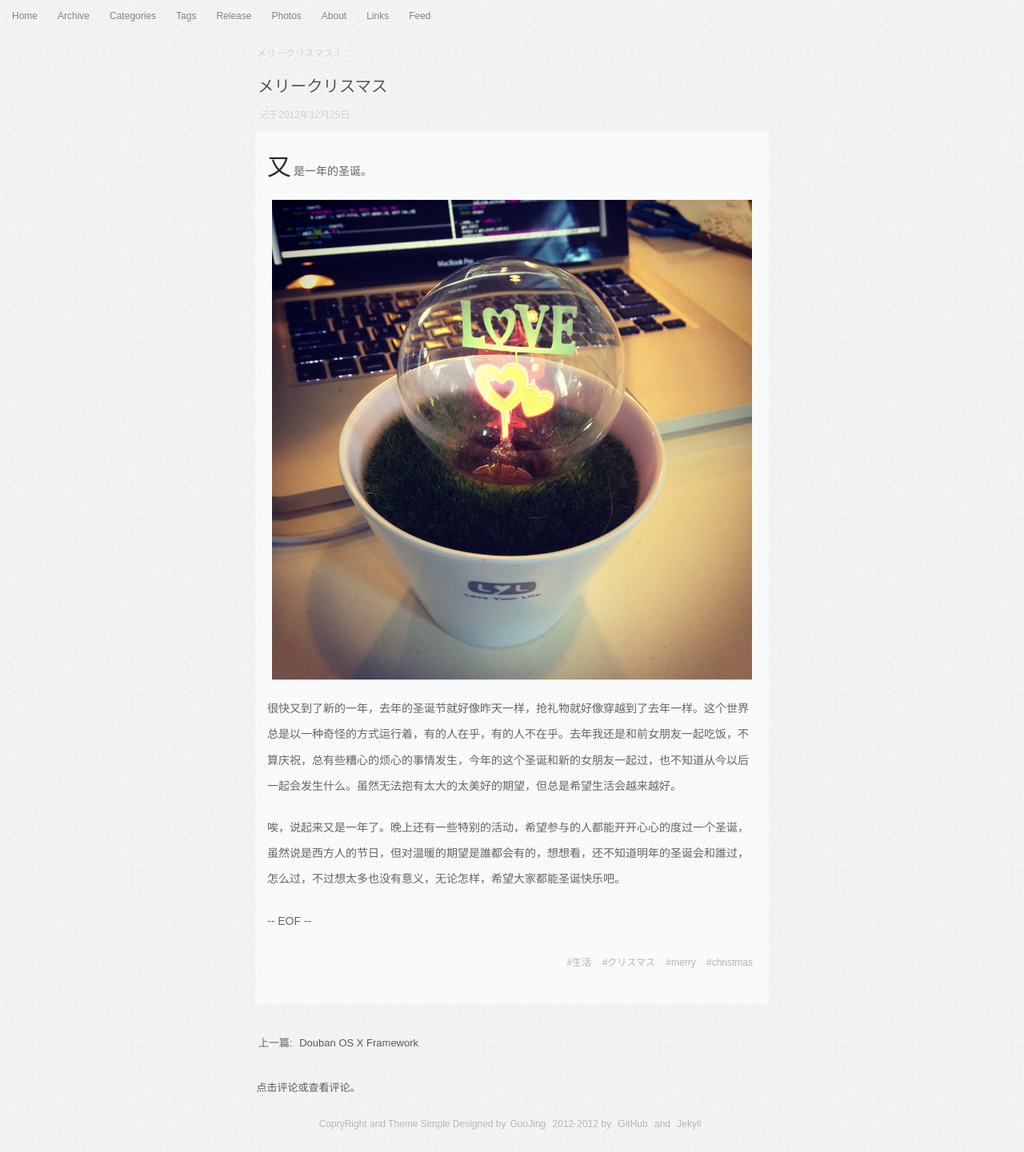
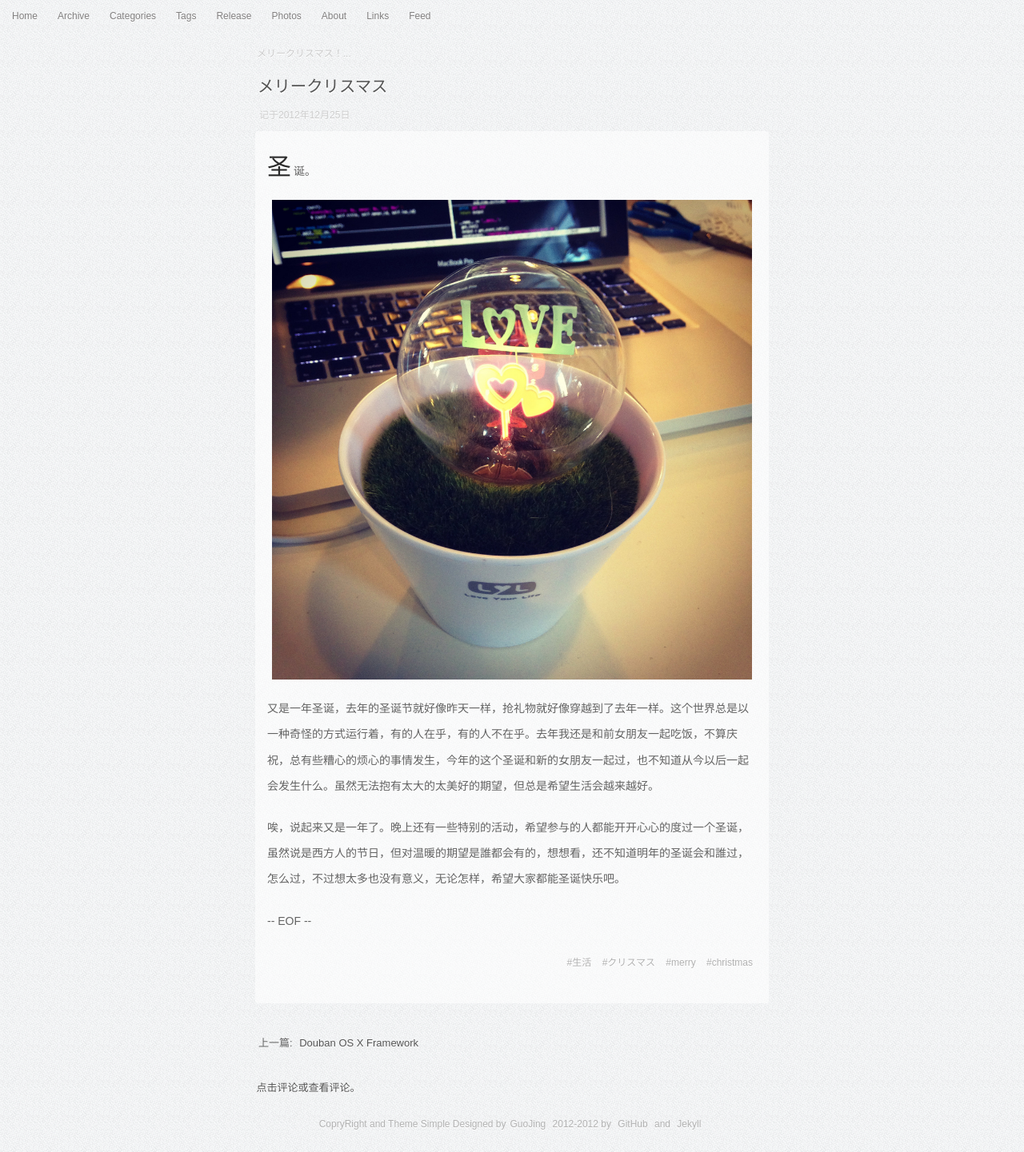
Before and after one commit to zwitzwit/guojing.github.com, a Jekyll site: the page built from _posts/blog/2012-12-25-merry-christmas.md, in a window 1280 px wide. Shown: the whole page at 80% size. Built offline with Jekyll 4.4.1, drawn with Linux system fonts in a browser that asks for light colours; Markdown is read by kramdown in place of the engine named in the settings.

Commit message:
change text

```diff
--- a/_posts/blog/2012-12-25-merry-christmas.md
+++ b/_posts/blog/2012-12-25-merry-christmas.md
@@ -5,10 +5,10 @@ category: blog
 description: メリークリスマス！
 tags: 生活 クリスマス merry christmas
 ---
-又是一年的圣诞。
+圣诞。
 
 ![Gift](/images/2012/love.jpg)
 
-很快又到了新的一年，去年的圣诞节就好像昨天一样，抢礼物就好像穿越到了去年一样。这个世界总是以一种奇怪的方式运行着，有的人在乎，有的人不在乎。去年我还是和前女朋友一起吃饭，不算庆祝，总有些糟心的烦心的事情发生，今年的这个圣诞和新的女朋友一起过，也不知道从今以后一起会发生什么。虽然无法抱有太大的太美好的期望，但总是希望生活会越来越好。
+又是一年圣诞，去年的圣诞节就好像昨天一样，抢礼物就好像穿越到了去年一样。这个世界总是以一种奇怪的方式运行着，有的人在乎，有的人不在乎。去年我还是和前女朋友一起吃饭，不算庆祝，总有些糟心的烦心的事情发生，今年的这个圣诞和新的女朋友一起过，也不知道从今以后一起会发生什么。虽然无法抱有太大的太美好的期望，但总是希望生活会越来越好。
 
 唉，说起来又是一年了。晚上还有一些特别的活动，希望参与的人都能开开心心的度过一个圣诞，虽然说是西方人的节日，但对温暖的期望是誰都会有的，想想看，还不知道明年的圣诞会和誰过，怎么过，不过想太多也没有意义，无论怎样，希望大家都能圣诞快乐吧。
```
